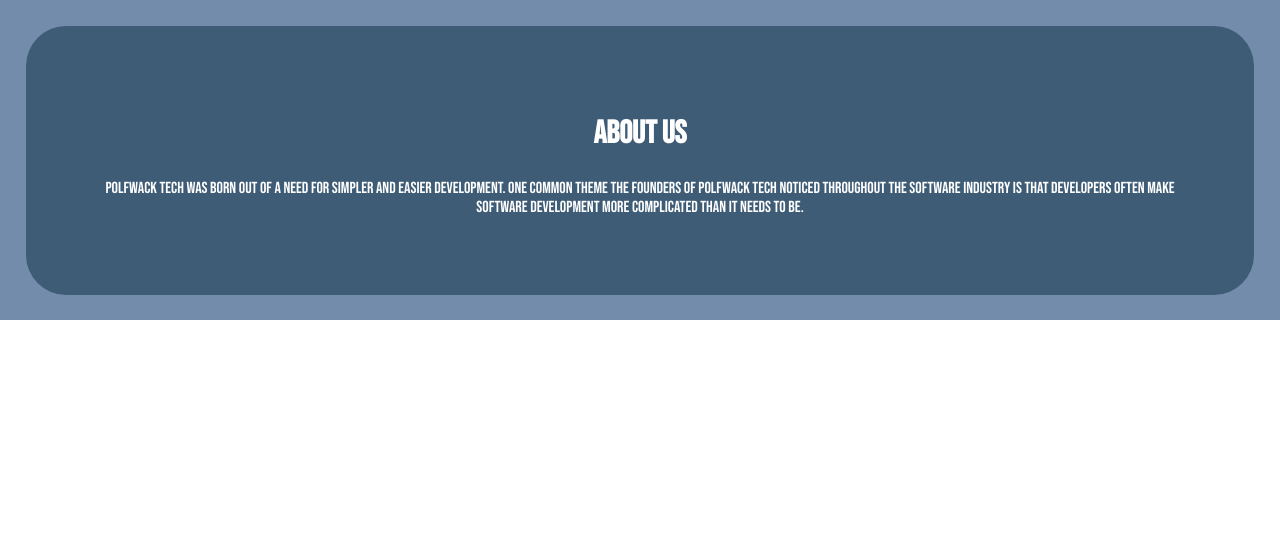
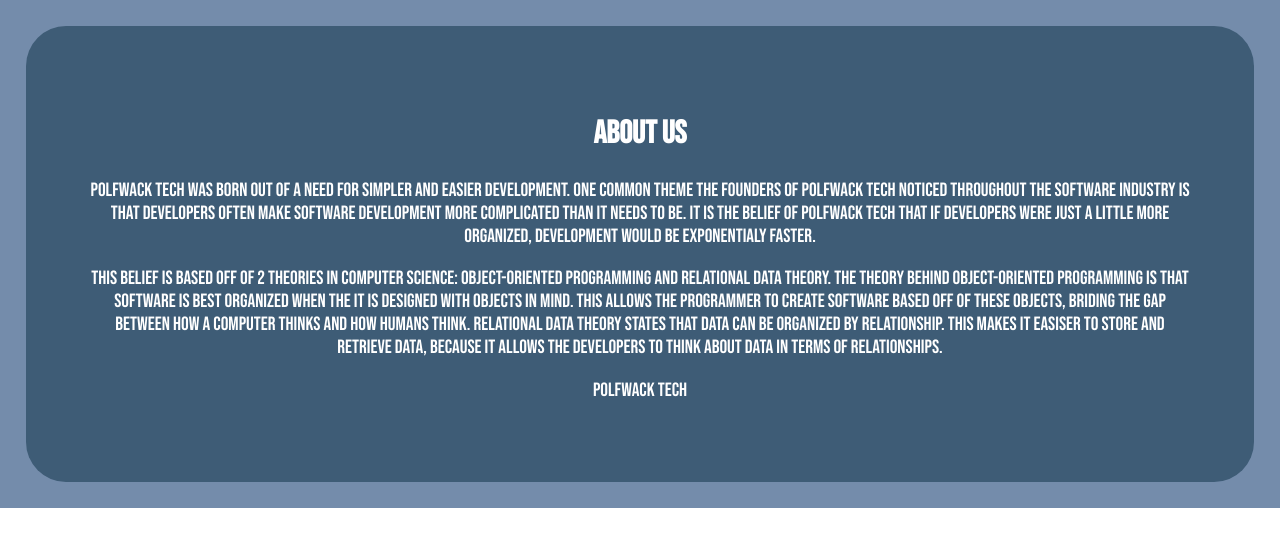
Before and after one commit to daxinator22/polfwack-tech-main, a PHP site: page /about-us.html in a window 1280 px wide. Shown: the part 130-677 px from the top of the page. Run offline with PHP 8.4, Linux system fonts and the light colour scheme.

Commit message:
Adding about us explanation

```diff
--- a/about-us.html
+++ b/about-us.html
@@ -26,7 +26,16 @@
                 <p>
                     PolfWack Tech was born out of a need for simpler and easier development. One common theme the founders of PolfWack Tech
                     noticed throughout the software industry is that developers often make software development more complicated than it needs
-                    to be.
+                    to be. It is the belief of PolfWack Tech that if developers were just a little more organized, development would be exponentialy faster.
+                </p>
+                <p>
+                    This belief is based off of 2 theories in computer science: object-oriented programming and relational data theory. The theory behind object-oriented
+                    programming is that software is best organized when the it is designed with objects in mind. This allows the programmer to create software based off of
+                    these objects, briding the gap between how a computer thinks and how humans think. Relational data theory states that data can be organized by relationship.
+                    This makes it easiser to store and retrieve data, because it allows the developers to think about data in terms of relationships.
+                </p>
+                <p>
+                    PolfWack Tech
                 </p>
             </div>
         </div>
--- a/style.css
+++ b/style.css
@@ -120,3 +120,7 @@ a {
     background-color: var(--accent-1);
     border-radius: 40px;
 }
+
+p {
+    font-size: 1.2rem;
+}
```
